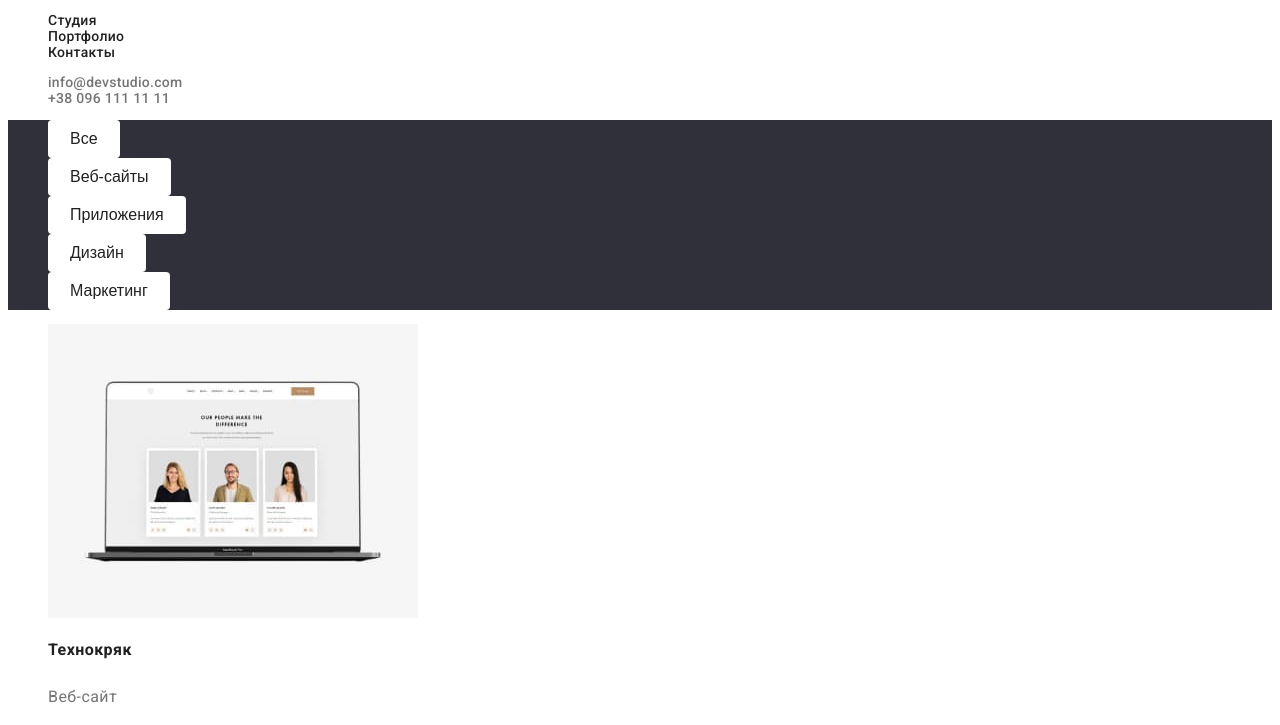
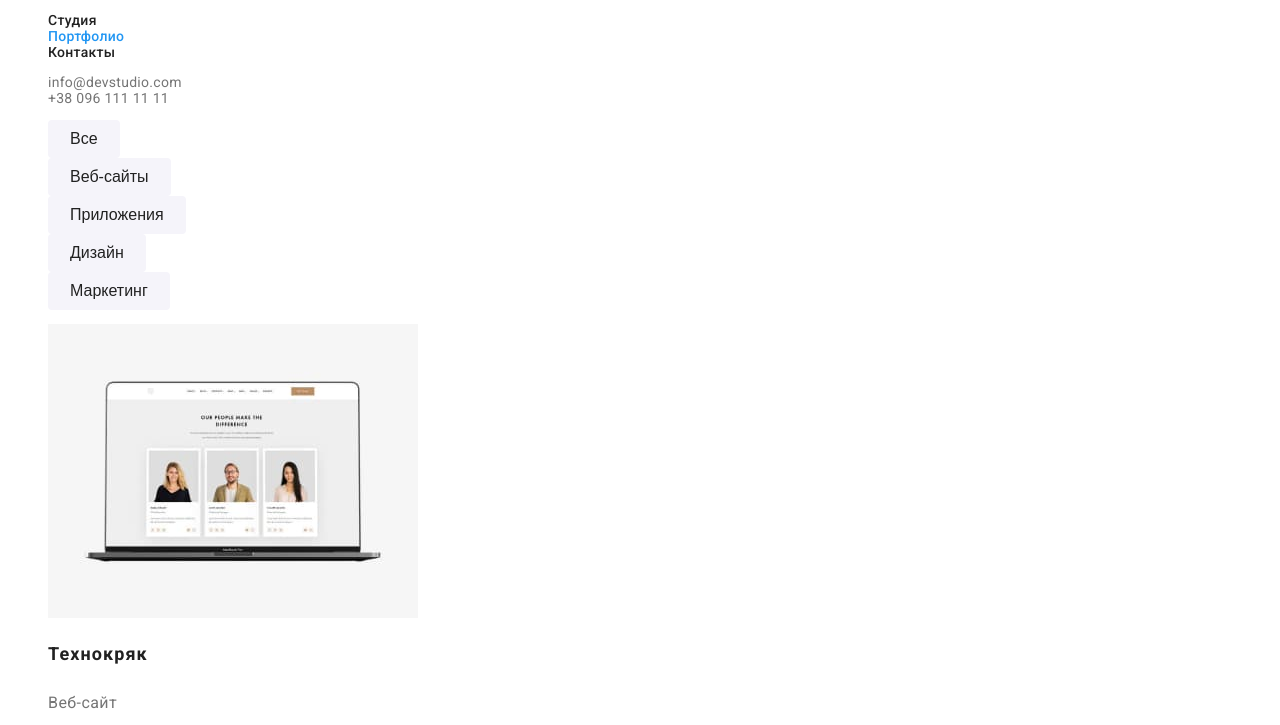
Before and after one commit to reymisterii/DZ, a plain HTML site: page portfolio.html in a window 1280 px wide. Shown: the part 41-766 px from the top of the page. Drawn offline with Linux system fonts and the light colour scheme.

Commit message:
Add files via upload

```diff
--- a/portfolio.html
+++ b/portfolio.html
@@ -26,7 +26,7 @@
           <a href="./index.html" class="nav-text">Студия</a>
         </li>
         <li>
-          <a href="./portfolio.html" class="nav-text">Портфолио</a>
+          <a href="./portfolio.html" class="nav-text current">Портфолио</a>
         </li>
         <li>
           <a href="#" class="nav-text">Контакты</a>
@@ -46,7 +46,7 @@
     </ul>
     <!-- заказать услугу -->
     <main>
-      <section class="section-one">
+      <section class="section">
         <h1 class="invisible-text">перечислены кнопки на сайте</h1>
         <ul>
           <li>
--- a/styles/styles.css
+++ b/styles/styles.css
@@ -53,13 +53,15 @@ body {
 }
 .nav-text:hover,
 .nav-text:focus,
-.nav-text:active,
-.nav-text:visited {
+.nav-text:active {
+    color: var(--btn-logo-fh-color);
+}
+.nav-text.current {
     color: var(--btn-logo-fh-color);
 }
 .mailoaddres {
     color: var(--address-color);
-    font-weight:500;
+    font-weight:normal;
     font-style: normal;
     letter-spacing: 0.02em;
 }
@@ -108,7 +110,7 @@ ul {
     line-height: 1.625;
     font-weight:500;
     color: var(--text-color);
-    background-color: var(--white-color);
+    background-color: var(--main-nextfon-color);
     border: 0;
     padding: 6px 22px;
     border-radius: 4px;
@@ -145,11 +147,12 @@ ul {
     color: var(--text-color);
 }
 .card-title > p {
+    font-size: 16px;
     line-height: 1.1875;
     color: var(--address-color);
 }
 .section-two  h2 {
-    font-size: 18px;
+    font-size: 14px;
     font-weight: 700;
 }
 .section-two > p {
@@ -159,9 +162,10 @@ ul {
     color: var(--white-color);
 }
 .item > h2 {
-    font-size: 16px;
+    font-size: 18px;
     line-height: 2;
     color: var(--text-color);
+    letter-spacing: 0.06em;
 }
 .item > p {
     font-size: 16px;
```
Also changed, not shown: index.html (+1 -1 lines).
